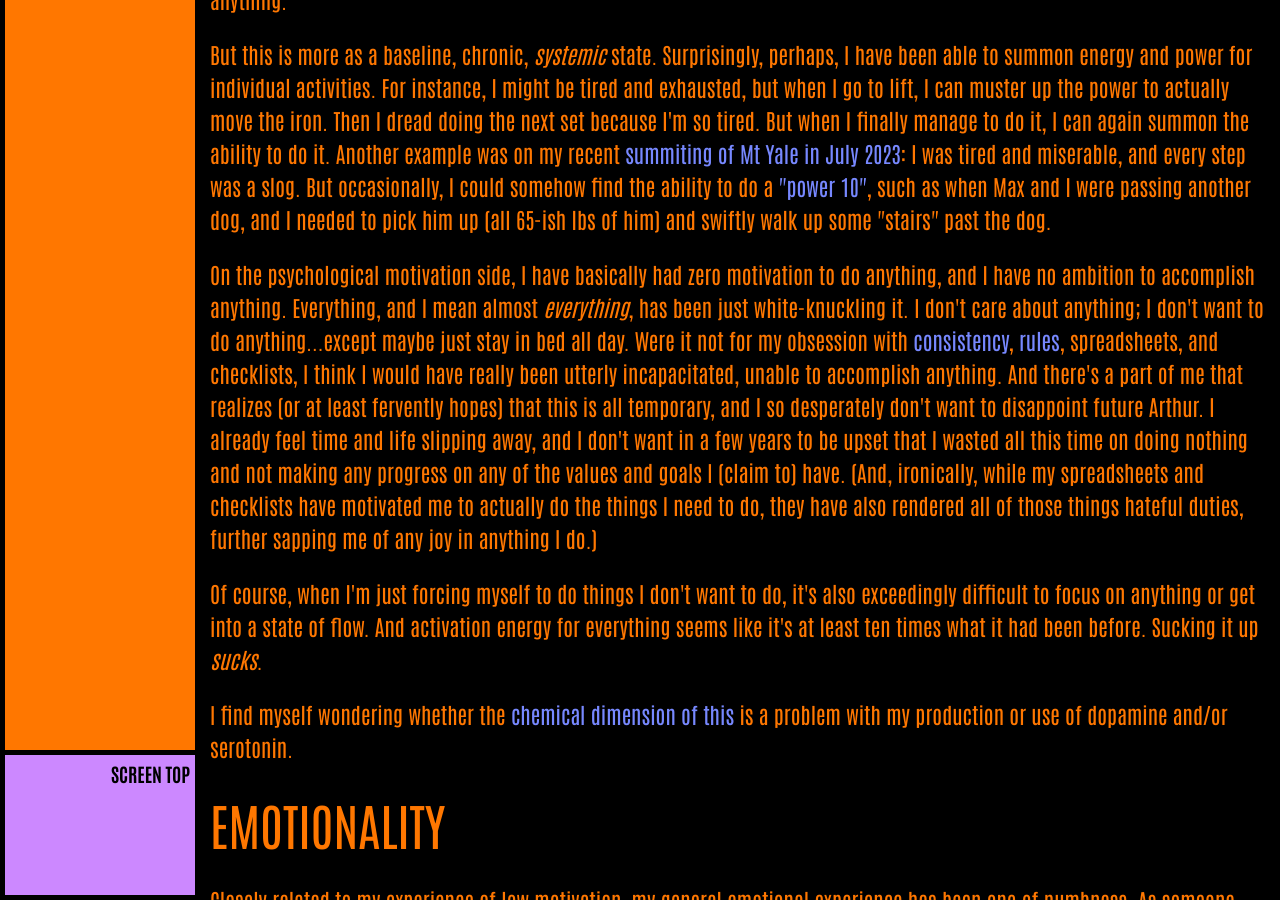
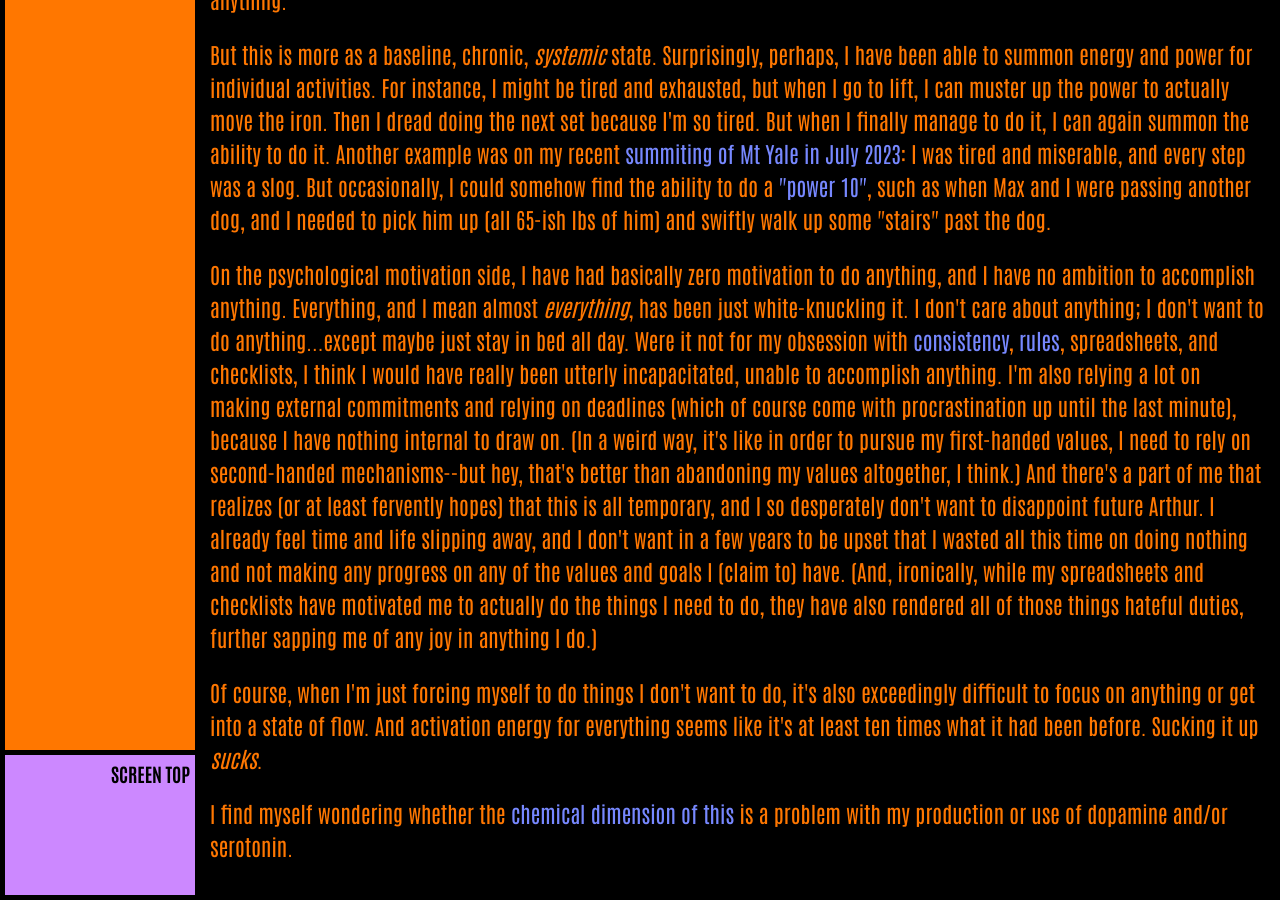
Before and after one commit to ArthurZey/arthurzey.github.io, a Jekyll site: the page built from _posts/2023-08-17-long-covid-funk.md, in a window 1280 px wide and 900 px high, scrolled down 2778 px. Built offline with Jekyll 4.4.1, drawn with Linux system fonts in a browser that asks for light colours.

Commit message:
made a few more minor improvements

```diff
--- a/_posts/2023-08-17-long-covid-funk.md
+++ b/_posts/2023-08-17-long-covid-funk.md
@@ -34,7 +34,7 @@ I've already described a lot of the physical manifestation of all this, but more
 
 But this is more as a baseline, chronic, _systemic_ state. Surprisingly, perhaps, I have been able to summon energy and power for individual activities. For instance, I might be tired and exhausted, but when I go to lift, I can muster up the power to actually move the iron. Then I dread doing the next set because I'm so tired. But when I finally manage to do it, I can again summon the ability to do it. Another example was on my recent [summiting of Mt Yale in July 2023](https://www.facebook.com/ArthurZey/posts/pfbid02LWBaxJ8QSyVWMuLXtygHZsgpV9ESXhJL8rbhBXQWnHeL3WfYzLvMqmeM65nT24HLl){:target="&lowbar;blank"}: I was tired and miserable, and every step was a slog. But occasionally, I could somehow find the ability to do a ["power 10"](https://en.wikipedia.org/wiki/Glossary_of_rowing_terms#:~:text=The%20command%20to%20take%2010%20strokes%20at%20more%20than%20full%20pressure.){:target="&lowbar;blank"}, such as when Max and I were passing another dog, and I needed to pick him up (all 65-ish lbs of him) and swiftly walk up some "stairs" past the dog.
 
-On the psychological motivation side, I have basically had zero motivation to do anything, and I have no ambition to accomplish anything. Everything, and I mean almost _everything_, has been just white-knuckling it. I don't care about anything; I don't want to do anything...except maybe just stay in bed all day. Were it not for my obsession with [consistency](/discipline/), [rules](/rules/), spreadsheets, and checklists, I think I would have really been utterly incapacitated, unable to accomplish anything. And there's a part of me that realizes (or at least fervently hopes) that this is all temporary, and I so desperately don't want to disappoint future Arthur. I already feel time and life slipping away, and I don't want in a few years to be upset that I wasted all this time on doing nothing and not making any progress on any of the values and goals I (claim to) have. (And, ironically, while my spreadsheets and checklists have motivated me to actually do the things I need to do, they have also rendered all of those things hateful duties, further sapping me of any joy in anything I do.)
+On the psychological motivation side, I have had basically zero motivation to do anything, and I have no ambition to accomplish anything. Everything, and I mean almost _everything_, has been just white-knuckling it. I don't care about anything; I don't want to do anything...except maybe just stay in bed all day. Were it not for my obsession with [consistency](/discipline/), [rules](/rules/), spreadsheets, and checklists, I think I would have really been utterly incapacitated, unable to accomplish anything. I'm also relying a lot on making external commitments and relying on deadlines (which of course come with procrastination up until the last minute), because I have nothing internal to draw on. (In a weird way, it's like in order to pursue my first-handed values, I need to rely on second-handed mechanisms--but hey, that's better than abandoning my values altogether, I think.) And there's a part of me that realizes (or at least fervently hopes) that this is all temporary, and I so desperately don't want to disappoint future Arthur. I already feel time and life slipping away, and I don't want in a few years to be upset that I wasted all this time on doing nothing and not making any progress on any of the values and goals I (claim to) have. (And, ironically, while my spreadsheets and checklists have motivated me to actually do the things I need to do, they have also rendered all of those things hateful duties, further sapping me of any joy in anything I do.)
 
 Of course, when I'm just forcing myself to do things I don't want to do, it's also exceedingly difficult to focus on anything or get into a state of flow. And activation energy for everything seems like it's at least ten times what it had been before. Sucking it up _sucks_.
 
```
Also changed, not shown: other parts of _posts/2023-08-17-long-covid-funk.md (+1 -1 lines).
